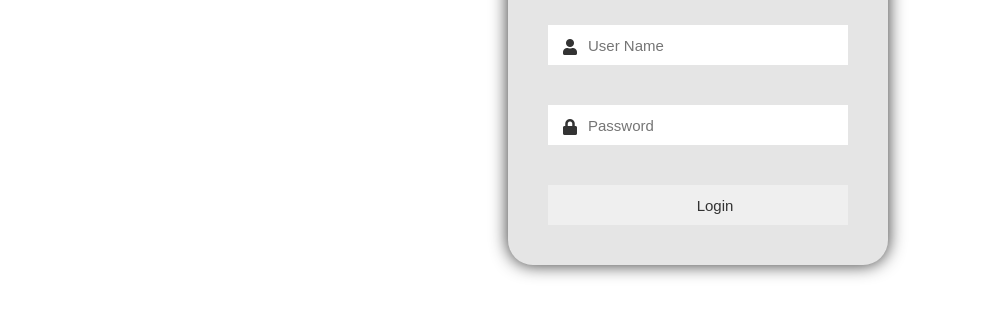
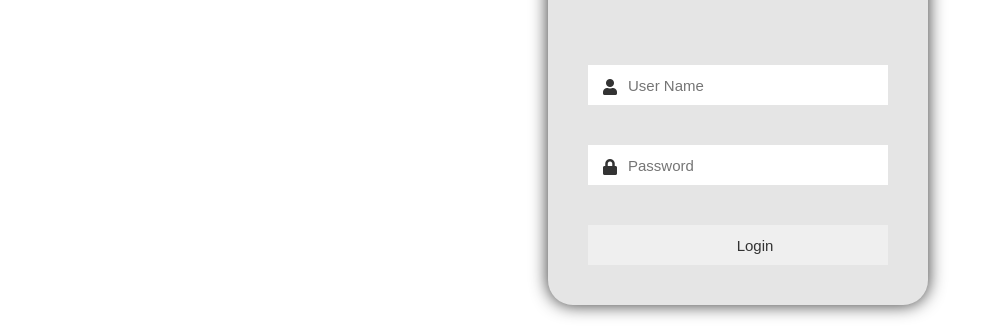
Before and after one commit to cyberconnectit/CCIT-admin-login, a plain HTML site: page index.html in a window 1280 px wide. Shown: the part 472-800 px from the top of the page, without its empty margins (0-995 px from the left). Drawn offline with Linux system fonts and the light colour scheme.

Commit message:
Update style.css

```diff
--- a/style.css
+++ b/style.css
@@ -2,14 +2,15 @@ body {
 	font-family: sans-serif;
 	background-image: url(ccit.JPG);
 	background-repeat: no-repeat;
-	overflow: hidden;
+    overflow: hidden;
+    background-position:top;
 
 }
 
 .container {
 	width: 380px;
-    margin-top: 260px;
-    margin-left: 500px;
+    margin-top: 300px;
+    margin-left: 540px;
 	border-radius: 25px;
 	background-color: rgba(0,0,0,0.1);
 	box-shadow: 0 0 17px #333;
```
